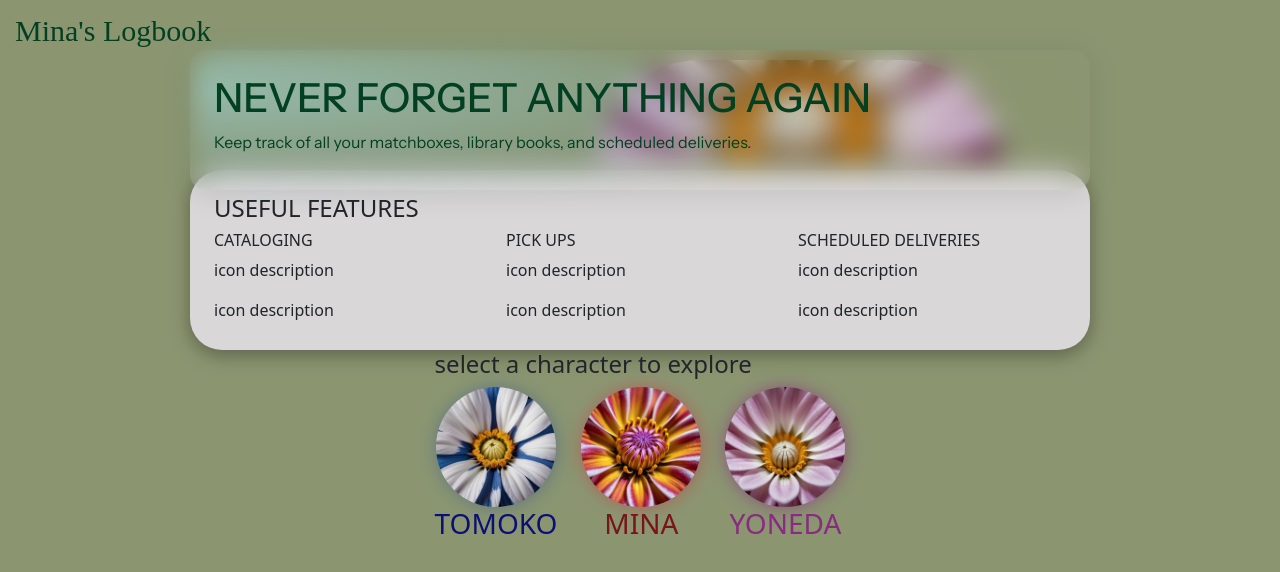
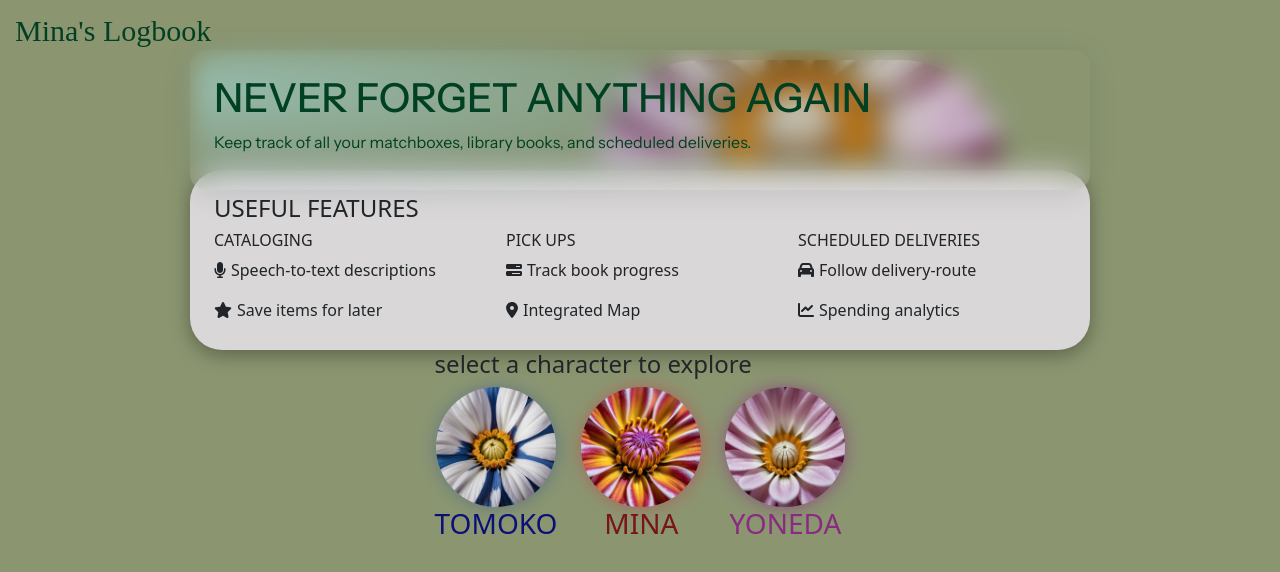
Before and after one commit to makeda-lelozwi/MinasLogBook, an Angular app: page / in a window 1280 px wide. Shown: the top 572 px of the page. Built offline with nearby package versions, Linux system fonts and the light colour scheme; a web font is replaced by a local one.

Commit message:
2025.02.27LandingPage-CompletedStyling

```diff
--- a/src/app/app.component.css
+++ b/src/app/app.component.css
@@ -91,6 +91,11 @@ nav {
   box-shadow: 0px 5px 20px rgba(0, 0, 0, 0.35);
 }
 
+.feature-text {
+  display: flex;
+  gap: 5px;
+}
+
 .text {
   padding: 1.5rem;
 }
--- a/src/app/app.component.html
+++ b/src/app/app.component.html
@@ -1,8 +1,5 @@
 <nav class="navigation row">
   <div class="project-name title-text">Mina's Logbook</div>
-  <!-- <p class="">MINA</p>
-  <p class="">TOMOKO</p>
-  <p class="">YONEDA</p> -->
 </nav>
 <div class="main-display">
   <div class="info-div">
@@ -33,28 +30,28 @@
           <div class="cataloging column col-sm">
             <h6>CATALOGING</h6>
             <div class="">
-              <p><span>icon</span> description</p>
+              <p class="feature-text"><fa-icon [icon]="micLogo"></fa-icon>Speech-to-text descriptions</p>
             </div>
             <div class="">
-              <p><span>icon</span> description</p>
+              <p class="feature-text"><fa-icon [icon]="bookmarkLogo"></fa-icon>Save items for later</p>
             </div>
           </div>
           <div class="pick-ups column col-sm">
             <h6>PICK UPS</h6>
             <div class="">
-              <p><span>icon</span> description</p>
+              <p class="feature-text"><fa-icon [icon]="progress"></fa-icon>Track book progress</p>
             </div>
             <div class="">
-              <p><span>icon</span> description</p>
+              <p class="feature-text"><fa-icon [icon]="location"></fa-icon>Integrated Map</p>
             </div>
           </div>
           <div class="scheduled-deliveries column col-sm">
             <h6>SCHEDULED DELIVERIES</h6>
             <div class="">
-              <p><span>icon</span> description</p>
+              <p class="feature-text"><fa-icon [icon]="car"></fa-icon>Follow delivery-route</p>
             </div>
             <div class="">
-              <p><span>icon</span> description</p>
+              <p class="feature-text"><fa-icon [icon]="chartLine"></fa-icon>Spending analytics</p>
             </div>
           </div>
         </div>
--- a/src/app/app.component.ts
+++ b/src/app/app.component.ts
@@ -1,4 +1,5 @@
 import { Component } from '@angular/core';
+import { faBarsProgress, faCar, faChartLine, faLocationDot, faMicrophone, faStar } from '@fortawesome/free-solid-svg-icons';
 
 @Component({
   selector: 'app-root',
@@ -7,4 +8,11 @@ import { Component } from '@angular/core';
 })
 export class AppComponent {
   title = 'MinasLog';
+  micLogo = faMicrophone;
+  bookmarkLogo = faStar;
+  progress = faBarsProgress;
+  location = faLocationDot;
+  car = faCar;
+  chartLine = faChartLine;
+
 }
```
